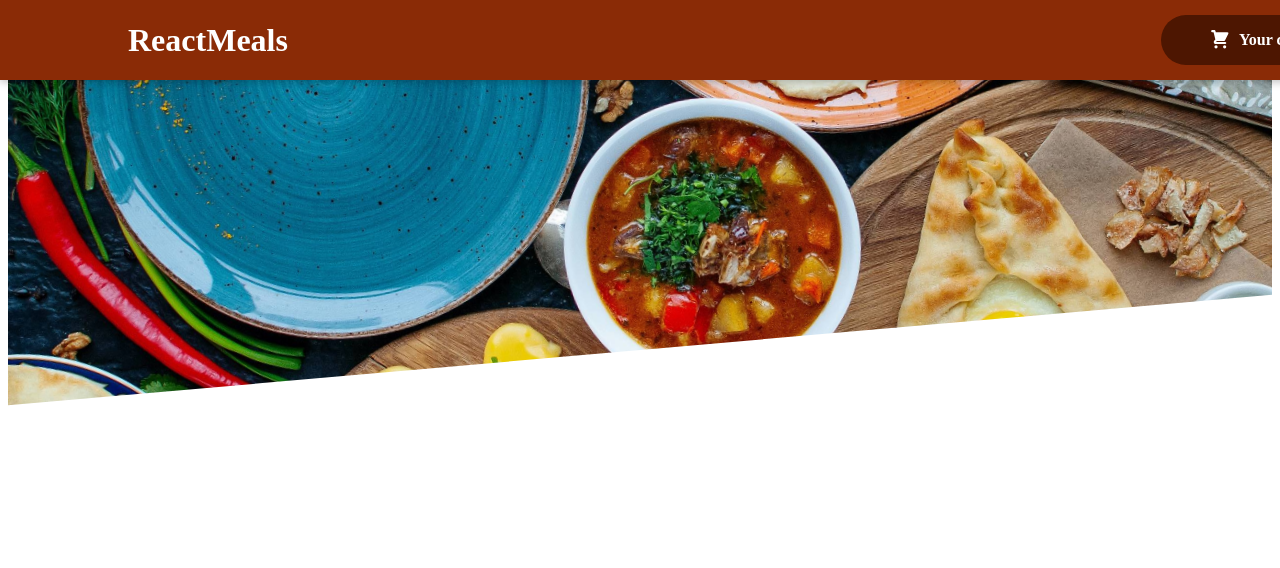
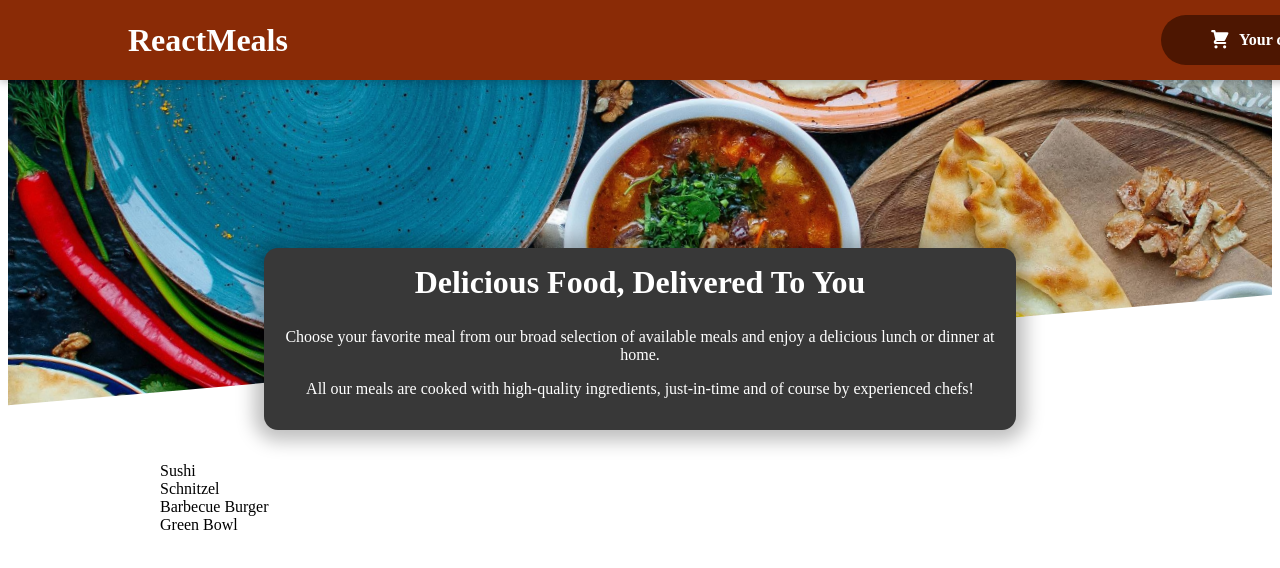
Before and after one commit to mildata/food-order-app, a React (Create React App) app: page / in a window 1280 px wide. Shown: the top 568 px of the page. Built offline with nearby package versions, Linux system fonts and the light colour scheme.

Commit message:
Meals components added

```diff
--- a/src/App.js
+++ b/src/App.js
@@ -1,9 +1,13 @@
 import Header from "./components/Layout/Header";
+import Meals from "./components/Meals/Meals";
 
 function App() {
   return (
     <>
       <Header />
+      <main>
+        <Meals />
+      </main>
     </>
   );
 }
--- /dev/null
+++ b/src/components/Meals/AvailableMeals.js
@@ -0,0 +1,42 @@
+import React from 'react';
+import styles from './AvailableMeals.module.css';
+
+const DUMMY_MEALS = [
+    {
+      id: 'm1',
+      name: 'Sushi',
+      description: 'Finest fish and veggies',
+      price: 22.99,
+    },
+    {
+      id: 'm2',
+      name: 'Schnitzel',
+      description: 'A german specialty!',
+      price: 16.5,
+    },
+    {
+      id: 'm3',
+      name: 'Barbecue Burger',
+      description: 'American, raw, meaty',
+      price: 12.99,
+    },
+    {
+      id: 'm4',
+      name: 'Green Bowl',
+      description: 'Healthy...and green...',
+      price: 18.99,
+    },
+  ];
+
+const AvailableMeals = () => {
+    const mealsList = DUMMY_MEALS.map(meal =><li>{meal.name}</li>)
+    return (
+        <section className={styles.meals}>
+            <ul>
+                {mealsList}
+            </ul>
+        </section>
+    );
+}
+
+export default AvailableMeals;
--- /dev/null
+++ b/src/components/Meals/AvailableMeals.module.css
@@ -0,0 +1,24 @@
+.meals {
+    max-width: 60rem;
+    width: 90%;
+    margin: 2rem auto;
+    animation: meals-appear 1s ease-out forwards;
+  }
+
+  .meals ul {
+    list-style: none;
+    margin: 0;
+    padding: 0;
+  }
+
+  @keyframes meals-appear {
+    from {
+      opacity: 0;
+      transform: translateY(3rem);
+    }
+
+    to {
+      opacity: 1;
+      transform: translateY(0);
+    }
+  }
--- /dev/null
+++ b/src/components/Meals/Meals.js
@@ -0,0 +1,14 @@
+import React from "react";
+import MealsSummary from "./MealsSummary";
+import AvailableMeals from "./AvailableMeals";
+
+const Meals = () => {
+  return (
+    <>
+      <MealsSummary />
+      <AvailableMeals />
+    </>
+  );
+};
+
+export default Meals;
--- /dev/null
+++ b/src/components/Meals/MealsSummary.js
@@ -0,0 +1,19 @@
+import styles from './MealsSummary.module.css';
+
+const MealsSummary = () => {
+  return (
+    <section className={styles.summary}>
+      <h2>Delicious Food, Delivered To You</h2>
+      <p>
+        Choose your favorite meal from our broad selection of available meals
+        and enjoy a delicious lunch or dinner at home.
+      </p>
+      <p>
+        All our meals are cooked with high-quality ingredients, just-in-time and
+        of course by experienced chefs!
+      </p>
+    </section>
+  );
+};
+
+export default MealsSummary;
--- /dev/null
+++ b/src/components/Meals/MealsSummary.module.css
@@ -0,0 +1,18 @@
+.summary {
+    text-align: center;
+    max-width: 45rem;
+    width: 90%;
+    margin: auto;
+    margin-top: -10rem;
+    position: relative;
+    background-color: #383838;
+    color: white;
+    border-radius: 14px;
+    padding: 1rem;
+    box-shadow: 0 1px 18px 10px rgba(0, 0, 0, 0.25);
+  }
+
+  .summary h2 {
+    font-size: 2rem;
+    margin-top: 0;
+  }
```
